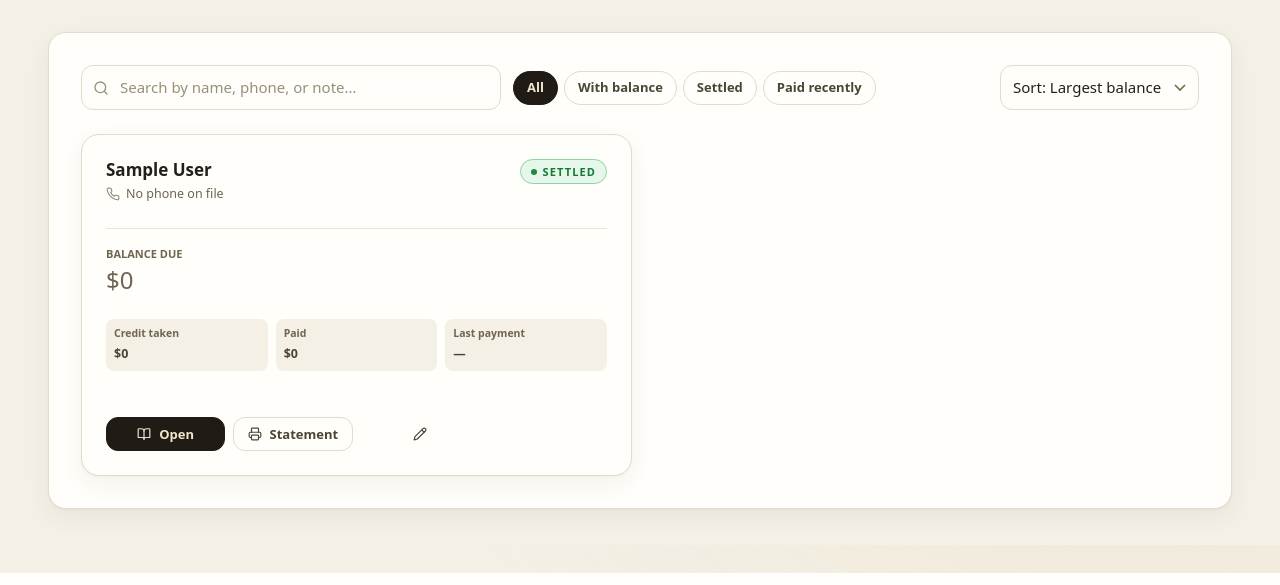
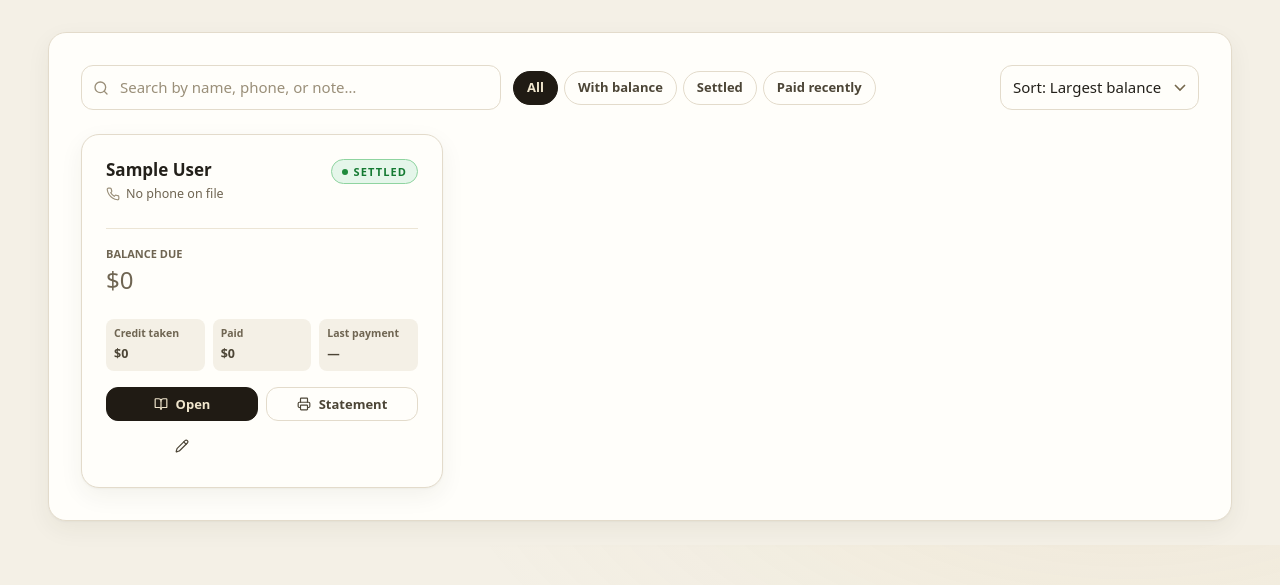
Before and after one commit to GhandourGh/perfumeria-lamus, a Flask app: page /customers in a window 1280 px wide. Shown: the part 255-840 px from the top of the page. Run offline with Flask 3, Linux system fonts and the light colour scheme; the visitor is signed in with stand-in values (Sample User, id 1); data comes from the database, SQL or seed files in the repository; data that the repository does not hold is empty; parts of the project's set-up code (start-up, migrations or seed data) failed here and were passed over.

Commit message:
Match customer registry to three-card dashboard grid

```diff
--- a/static/style.css
+++ b/static/style.css
@@ -749,10 +749,6 @@ body[data-section="vendor"] .identity-seal {
 .customer-card-actions .btn { min-width: 0; }
 .customer-card-actions .btn:only-child { grid-column: 1 / -1; }
 
-.customer-card-grid-registry {
-  grid-template-columns: repeat(2, minmax(0, 1fr));
-}
-
 .customer-card-detailed { min-height: 342px; }
 
 .customer-card-note {
@@ -795,21 +791,13 @@ body[data-section="vendor"] .identity-seal {
 }
 
 .customer-card-actions-detailed {
-  grid-template-columns: repeat(4, minmax(0, 1fr));
+  grid-template-columns: repeat(2, minmax(0, 1fr));
 }
 
 .customer-card-actions-detailed .btn:only-child { grid-column: 1 / -1; }
 
 @media (max-width: 1180px) {
   .customer-card-grid { grid-template-columns: repeat(2, minmax(0, 1fr)); }
-}
-
-@media (max-width: 1100px) {
-  .customer-card-actions-detailed { grid-template-columns: repeat(2, minmax(0, 1fr)); }
-}
-
-@media (max-width: 860px) {
-  .customer-card-grid-registry { grid-template-columns: minmax(0, 1fr); }
 }
 
 @media (max-width: 640px) {
```
